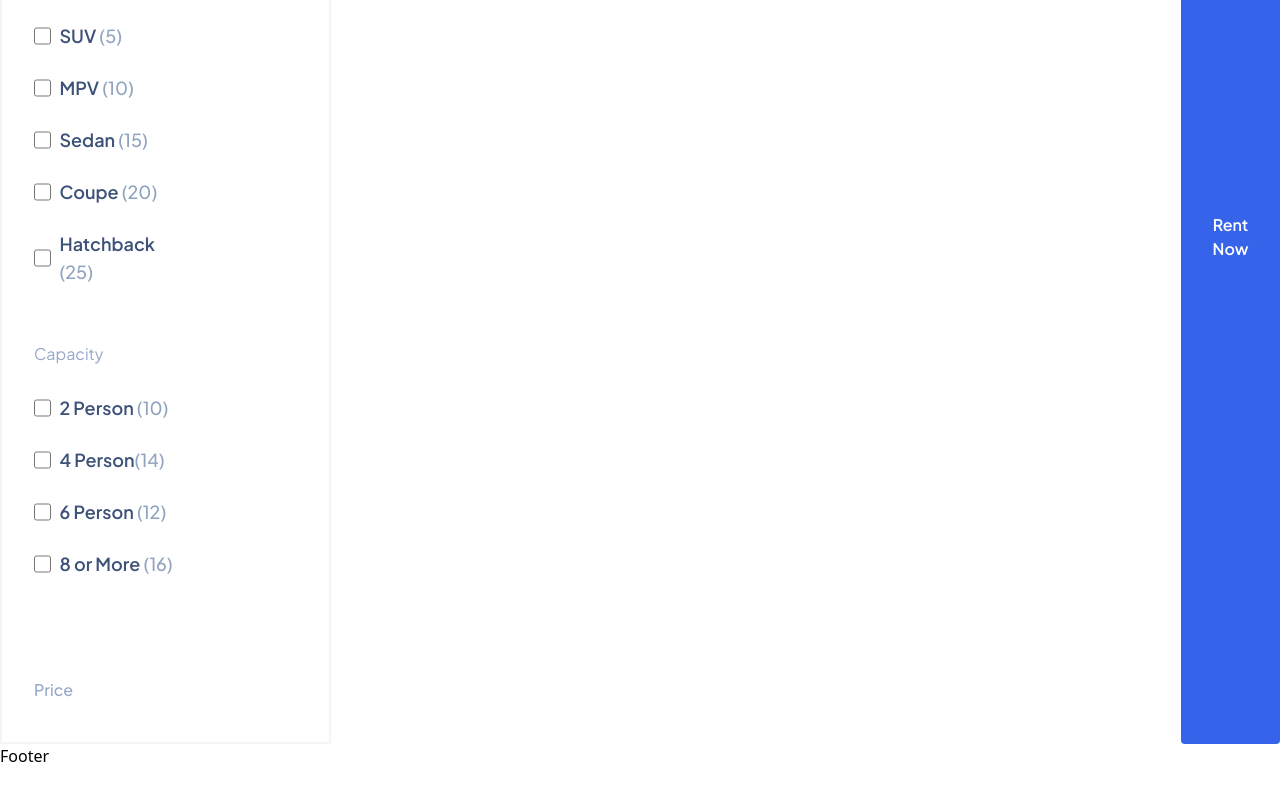
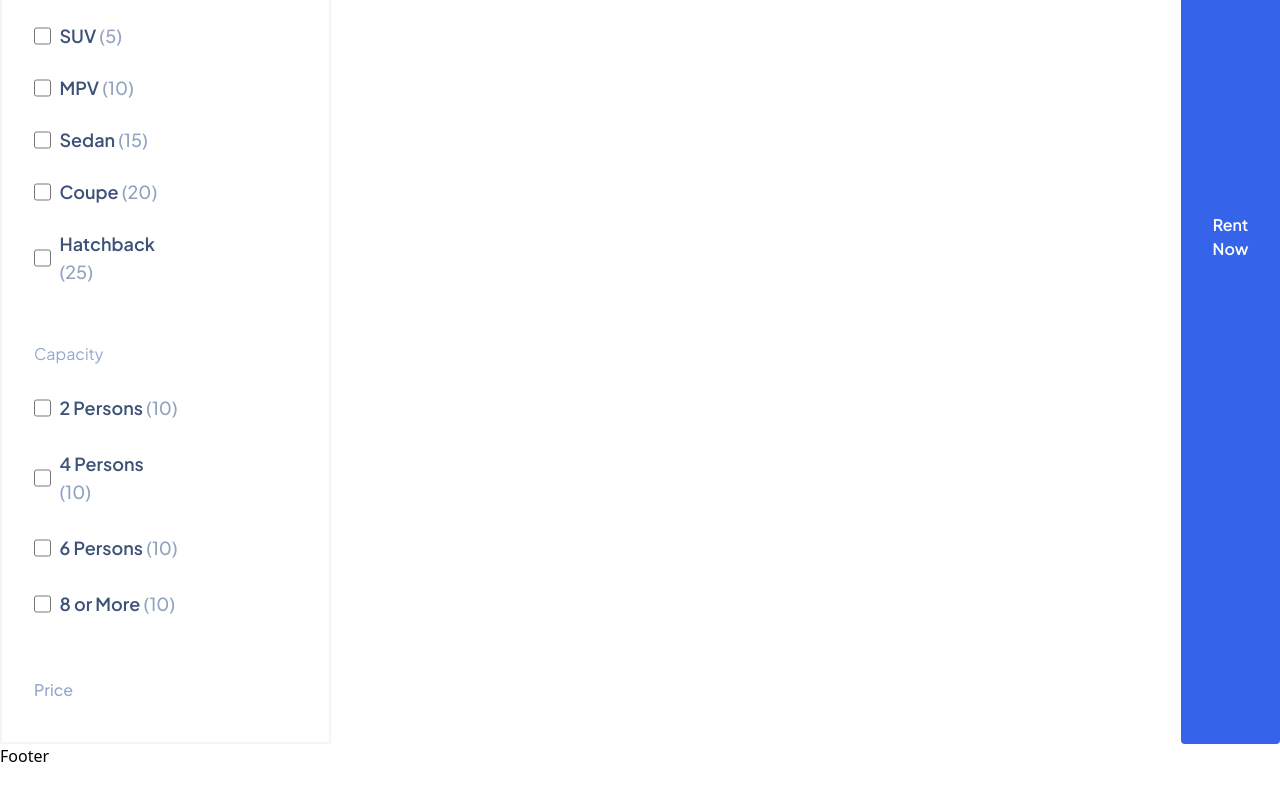
Before and after one commit to AdrienBelhomme/car, a Next.js app: page / in a window 1280 px wide. Shown: the part 394-1194 px from the top of the page. Built offline with nearby package versions, Linux system fonts and the light colour scheme.

Commit message:
refactor Capacity logic

```diff
--- a/components/Sidebar.jsx
+++ b/components/Sidebar.jsx
@@ -13,6 +13,18 @@ const Sidebar = () => {
   const handleChange = (e) => {
     setChecked({ ...checked, [e.target.name]: e.target.checked });
   };
+
+  const [personChecked, setPersonChecked] = useState({
+    '2 Persons': false,
+    '4 Persons': false,
+    '6 Persons': false,
+    '8 or More': false,
+  });
+
+  const handlePersonChange = (e) => {
+    setPersonChecked({ ...personChecked, [e.target.name]: e.target.checked });
+  };
+
   return (
 
     <div className="flex flex-col bg-white-color border-sidebar-border border-2 h-1400 w-360 ">
@@ -48,22 +60,12 @@ const Sidebar = () => {
         <div className="text-side-title font-jakarta pl-8 ">
           Capacity
         </div>
-        <div className="flex items-center  mt-7">
-          <input id="default-checkbox" type="checkbox" value={checked} onChange={handleChange} className="ml-8 w-5 h-5 text-blue-600 bg-white rounded-md border-gray-300 focus:ring-checkbox-checked dark:focus:ring-blue-600 dark:ring-offset-gray-800 focus:ring-2 dark:bg-gray-700 dark:border-gray-600" />
-          <label htmlFor="default-checkbox" className="pl-2 w-144 text-lg font-semibold font-jakarta text-input-title dark:text-gray-300">2 Person <span className="text-secondinary-light-300 font-medium font-jakarta">(10)</span></label>
-        </div>
-        <div className="flex items-center mt-6">
-          <input id="default-checkbox" type="checkbox" value={checked} onChange={handleChange} className="ml-8 w-5 h-5 text-blue-600 bg-white rounded-md border-gray-300 focus:ring-checkbox-checked dark:focus:ring-blue-600 dark:ring-offset-gray-800 focus:ring-2 dark:bg-gray-700 dark:border-gray-600" />
-          <label htmlFor="default-checkbox" className="pl-2 w-144 text-lg font-semibold font-jakarta text-input-title dark:text-gray-300">4 Person<span className="text-secondinary-light-300 font-medium font-jakarta">(14)</span> </label>
-        </div>
-        <div className="flex items-center mt-6">
-          <input id="default-checkbox" type="checkbox" value={checked} onChange={handleChange} className="ml-8 w-5 h-5 text-blue-600 bg-white rounded-md border-gray-300 focus:ring-checkbox-checked dark:focus:ring-blue-600 dark:ring-offset-gray-800 focus:ring-2 dark:bg-gray-700 dark:border-gray-600" />
-          <label htmlFor="default-checkbox" className="pl-2 w-144 text-lg font-semibold font-jakarta text-input-title dark:text-gray-300">6 Person <span className="text-secondinary-light-300 font-medium font-jakarta">(12)</span></label>
-        </div>
-        <div className="flex items-center mt-6 ">
-          <input id="default-checkbox" type="checkbox" value={checked} onChange={handleChange} className="ml-8 w-5 h-5 text-blue-600 bg-white rounded-md border-gray-300 focus:ring-checkbox-checked dark:focus:ring-blue-600 dark:ring-offset-gray-800 focus:ring-2 dark:bg-gray-700 dark:border-gray-600" />
-          <label htmlFor="default-checkbox" className="pl-2  w-144 text-lg font-semibold font-jakarta text-input-title dark:text-gray-300">8 or More <span className="text-secondinary-light-300 font-medium font-jakarta">(16)</span></label>
-        </div>
+        {['2 Persons', '4 Persons', '6 Persons', '8 or More'].map((person, index) => (
+          <div className="flex items-center  mt-7 " key={index}>
+            <input name={person} id="default-checkbox" type="checkbox" value={personChecked} onChange={handlePersonChange} className="ml-8 w-5 h-5 text-blue-600 bg-white rounded-md border-gray-300 focus:ring-checkbox-checked dark:focus:ring-blue-600 dark:ring-offset-gray-800 focus:ring-2 dark:bg-gray-700 dark:border-gray-600" />
+            <label htmlFor="default-checkbox" className="pl-2 w-144 text-lg font-semibold font-jakarta text-input-title dark:text-gray-300">{person} <span className="text-secondinary-light-300 font-medium font-jakarta">(10)</span></label>
+          </div>
+        ))}
       </div>
 
       <div className=" container h-104 w-296 mt-14">
```
